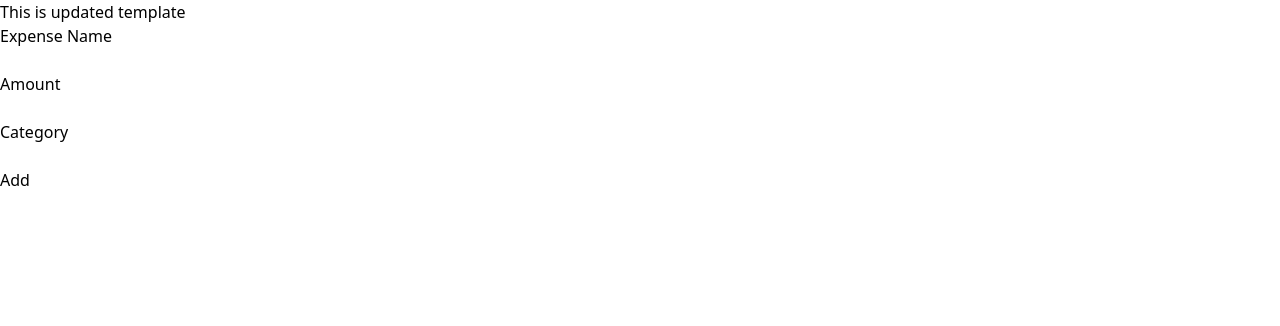
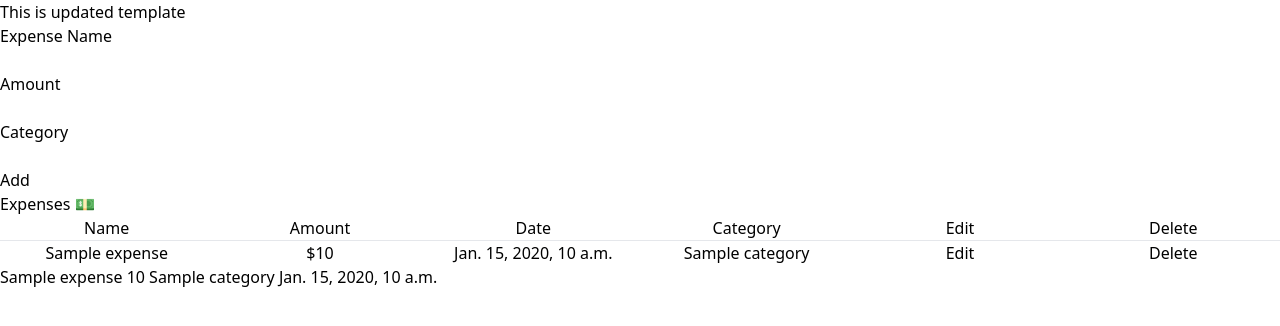
Before and after one commit to samsorrahman/Advance-Expense-Tracker, a Django app: template myapp/templates/myapp/index.html in a window 1280 px wide. Shown: the top 326 px of the page. Run offline with Django 4.2, Linux system fonts and the light colour scheme; the template is opened without the code that fills it: most values are stand-ins (such as "Sample title", 1, 10 or a date in 2020); form fields are guessed from the names that the template uses; style sheets or scripts are compiled from the project's sources.

Commit message:
table for showing stored items

```diff
--- /dev/null
+++ b/myapp/static/myapp/style.css
@@ -0,0 +1,12 @@
+div.expense-header,
+div.expense-row {
+    display: table;
+    width: 100%;
+    table-layout: fixed;
+}
+
+div.expense-header span,
+div.expense-row span {
+    display: table-cell;
+    text-align: center;
+}
--- a/myapp/templates/myapp/base.html
+++ b/myapp/templates/myapp/base.html
@@ -6,7 +6,7 @@
     <meta http-equiv="X-UA-Compatible" content="IE=edge">
     <meta name="viewport" content="width=device-width, initial-scale=1.0">
     <link rel="stylesheet" href="{% static 'myapp/styles.css' %}">
-    {% comment %} <link rel="stylesheet" href="{% static 'myapp/style.css' %}"> {% endcomment %}
+    <link rel="stylesheet" href="{% static 'myapp/style.css' %}">
 
     <title>ExpenseTracker</title>
 </head>
--- a/myapp/templates/myapp/index.html
+++ b/myapp/templates/myapp/index.html
@@ -38,8 +38,43 @@
 
     </div>
 
+</form>
+<div class="m-10 font-bold">Expenses 💵</div>
+    <div class="shadow-lg m-10 rounded-lg">
+        <div class="expense-header flex flex-wrap space-x-40 px-20 py-5">
+            <span>Name</span>
+            <span>Amount</span>
+
+            <span>Date</span>
+            <span>Category</span>
+             <span>Edit</span>
+            <span>Delete</span>
+        </div>
+        <hr >
+
+        {% for expense in expenses %}
+        <div class="expense-row flex flex-wrap px-20 py-5">
+            <span class="font-bold">{{ expense.name }}</span>
+            <span class="font-bold">${{ expense.amount}}</span>
+            <span class="font-bold">{{ expense.date }}</span>
+            <span class="font-bold">{{ expense.category }}</span>
+            <span class="font-bold"><a href="">Edit</a></span>
+            <span class="font-bold"><a href="">Delete</a></span>
+
+        </div>
+        {% endfor %}
+    </div>
+</div>
 
 
-</form>
+
+
+{% for expense  in expenses  %}
+    {{expense.name}}
+    {{expense.amount}}
+    {{expense.category}}
+    {{expense.date}}
+
+{% endfor %}
 
 {% endblock content %}
--- a/myapp/views.py
+++ b/myapp/views.py
@@ -1,5 +1,6 @@
 from django.shortcuts import render
 from .forms import ExpenseForm
+from .models import Expense
 # Create your views here.
 
 
@@ -11,7 +12,10 @@ def index(request):
         if expense.is_valid():
             expense.save()
 
+    expenses = Expense.objects.all()
     context = {
         'expense_form': expense_form,
+        'expenses': expenses,
+
     }
     return render(request, 'myapp/index.html', context)
```
Also changed, not shown: db.sqlite3.
